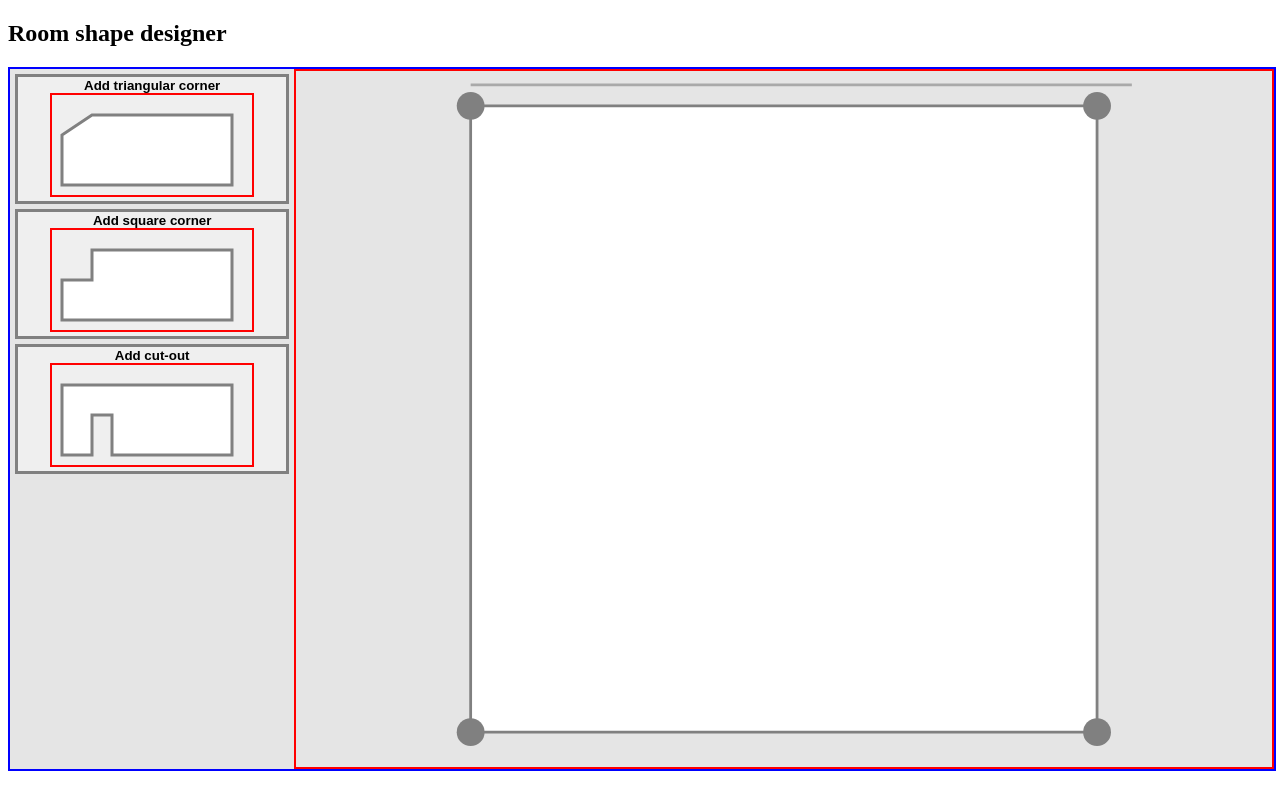
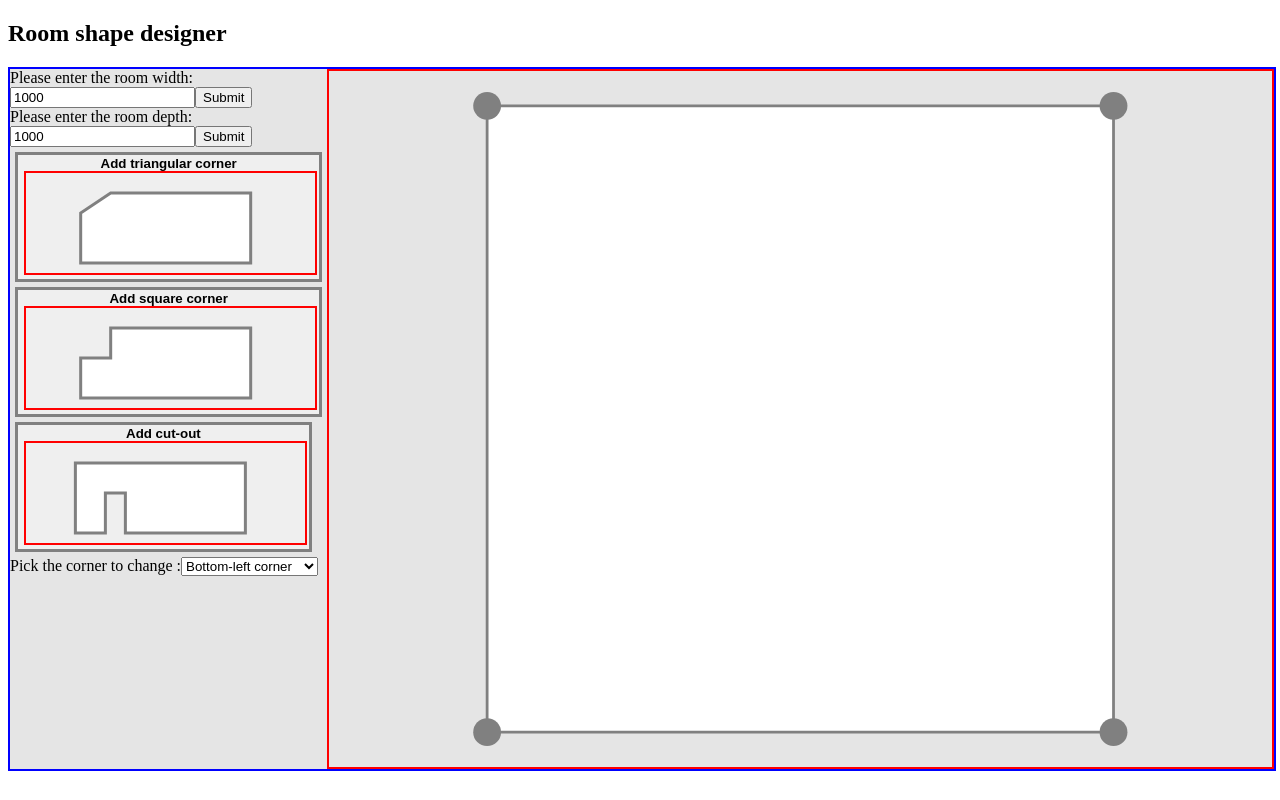
Before and after one commit to JackieJoo/room-shape-designer, a React (Create React App) app: page / in a window 1280 px wide. Both pictures are taken after a click on the button "Add triangular corner". Built offline with nearby package versions, Linux system fonts and the light colour scheme; the HTML template or start-up script is replaced by a standard one.

Commit message:
Added select

```diff
--- a/src/App.css
+++ b/src/App.css
@@ -1,4 +1,5 @@
 svg {
+  width : 100%;
   border : 2px solid red;
   padding : 0;
 }
--- a/src/Editor.js
+++ b/src/Editor.js
@@ -9,26 +9,24 @@ export class Editor extends React.Component
     this.state =
     {
       initialized : false,
+      corner : 'bl', /* bl, tl, tr, br */
+      corners : [],
       states :
       [
         // initial state of the room, this points will have handlers for adding angles and cutouts
         [
-          { x: 1000 * 0.05, y: 1000 * 0.95, order : 0 },
-          { x: 1000 * 0.05, y: 1000 * 0.05, order : 1 },
-          { x: 1000 * 0.95, y: 1000 * 0.05, order : 2 },
-          { x: 1000 * 0.95, y: 1000 * 0.95, order : 3 }
+          { x: 1000 * 0.05, y: 1000 * 0.95 },
+          { x: 1000 * 0.05, y: 1000 * 0.05 },
+          { x: 1000 * 0.95, y: 1000 * 0.05 },
+          { x: 1000 * 0.95, y: 1000 * 0.95 }
         ],
       ],
       action : 'no', /* triag, square, cut */
+      actions : [],
       isReceivedWidth : false,
       isReceivedDepth : false,
       width : 1000, /* svg viewport max width */
       depth : 1000, /* svg viewport max height */
-      lineLength :
-      {
-
-      },
-      // range : [ 0, 1000 ],
       roomCoordinates :
       // { x: 50, y: 1000 },
       //   { x: 50, y: 50 },
@@ -37,26 +35,28 @@ export class Editor extends React.Component
       [
         // use width and depth
         // only points with order properties can be dragged
-        { x: 1000 * 0.05, y: 1000 * 0.95, order : 0 },
-        { x: 1000 * 0.05, y: 1000 * 0.05, order : 1 },
-        { x: 1000 * 0.95, y: 1000 * 0.05, order : 2 },
-        { x: 1000 * 0.95, y: 1000 * 0.95, order : 3 },
+        { x: 1000 * 0.05, y: 1000 * 0.95 },
+        { x: 1000 * 0.05, y: 1000 * 0.05 },
+        { x: 1000 * 0.95, y: 1000 * 0.05 },
+        { x: 1000 * 0.95, y: 1000 * 0.95 },
       ]
     };
 
-    this.handleChangeWidth = this.handleChangeWidth.bind(this);
-    this.handleSubmitWidth = this.handleSubmitWidth.bind(this);
+    this.handleChangeWidth = this.handleChangeWidth.bind( this );
+    this.handleSubmitWidth = this.handleSubmitWidth.bind( this );
 
-    this.handleChangeDepth = this.handleChangeDepth.bind(this);
-    this.handleSubmitDepth = this.handleSubmitDepth.bind(this);
+    this.handleChangeDepth = this.handleChangeDepth.bind( this );
+    this.handleSubmitDepth = this.handleSubmitDepth.bind( this );
 
-    this.addTrianularCorner = this.addTrianularCorner.bind(this);
-    this.addSquareCorner = this.addSquareCorner.bind(this);
-    this.addCutout = this.addCutout.bind(this);
+    this.addTrianularCorner = this.addTrianularCorner.bind( this );
+    this.addSquareCorner = this.addSquareCorner.bind( this );
+    this.addCutoutCorner = this.addCutoutCorner.bind( this );
 
-    this.calculateNewCoordinates = this.calculateNewCoordinates.bind(this);
+    this.handleChangeCorner = this.handleChangeCorner.bind( this );
+    this.handleSubmitCorner = this.handleSubmitCorner.bind( this );
 
-    // this.drag = this.drag.bind(this);
+    this.calculateNewCoordinates = this.calculateNewCoordinates.bind( this );
+
   }
 
   calculateNewCoordinates( state )
@@ -85,7 +85,7 @@ export class Editor extends React.Component
     let pointsStr = points.map( ( el ) => `${el.x},${el.y}` ).join( ' ' );
     console.log( pointsStr );
     console.log( this.state );
-    console.log( this.state.roomCoordinates.toString() === this.state.states[ 0 ].toString() );
+    // console.log( this.state.roomCoordinates.toString() === this.state.states[ 0 ].toString() );
 
     /* Buttons */
 
@@ -103,6 +103,9 @@ export class Editor extends React.Component
       </button>
     )
 
+    // let addSquare;
+    // if( this.state.action === 'square' )
+    // {
       let addSquare = (
         <button id="triangle-button" onClick={this.addSquareCorner}>
           <b>Add square corner</b>
@@ -117,8 +120,10 @@ export class Editor extends React.Component
         </button>
       )
 
+    // }
+
     let addCutout = (
-      <button id="triangle-button" onClick={this.addCutout}>
+      <button id="triangle-button" onClick={this.addCutoutCorner}>
         <b>Add cut-out</b>
         <svg width="200" height="100" className="triangle-icon" viewBox="0 0 200 100" role="img">
           <polygon
@@ -132,50 +137,69 @@ export class Editor extends React.Component
     )
 
     let pick = (
-      <div>Please pick a {this.state.action === 'square' || this.state.action === 'triag' ? 'Please pick a corner' : 'Please pick a wall' }</div>
+      <form onSubmit={this.handleSubmitCorner}>
+        <label>
+          Pick the corner to change :
+          <select value={this.state.corner} onChange={this.handleChangeCorner}>
+            <option value="bl">Bottom-left corner</option>
+            <option value="tl">Top-left corner</option>
+            <option value="tr">Top-right corner</option>
+            <option value="br">Bottom-right corner</option>
+          </select>
+        </label>
+        {/* <input type="submit" value="Submit" /> */}
+      </form>
+      // {/* <div>Please pick a {this.state.action === 'square' || this.state.action === 'triag' ? 'corner' : 'wall' }</div> */}
     )
 
     /* */
 
     let prevCoordinate = points[ 0 ];
-    let prevCoordinate2 = points[ 0 ];
-    let form, dots;
+    // let prevCoordinate2 = points[ 0 ];
+    let form, changeWidth, changeDepth, displayButtons, pickCorner, dots;
 
     // if( !this.state.isReceivedWidth )
     // {
-    //   form = (
-    //     <form onSubmit={this.handleSubmitWidth}>
-    //       <label>
-    //         Please enter the room width:
-    //         <input id="width" type="text" value={this.state.width} onChange={this.handleChangeWidth} />
-    //       </label>
-    //       <input type="submit" value="Submit" />
-    //     </form>
-    //   );
+      changeWidth = (
+        <form onSubmit={this.handleSubmitWidth}>
+          <label>
+            Please enter the room width:
+            <input id="width" type="text" value={this.state.width} onChange={this.handleChangeWidth} />
+          </label>
+          <input type="submit" value="Submit" />
+        </form>
+      );
     // }
     // else if( !this.state.isReceivedDepth )
     // {
-    //   form = (
-    //     <form onSubmit={this.handleSubmitDepth}>
-    //       <label>
-    //         Please enter the room depth:
-    //         <input id="depth" type="text" value={this.state.depth} onChange={this.handleChangeDepth} />
-    //       </label>
-    //       <input type="submit" value="Submit" />
-    //     </form>
-    //   );
+      changeDepth = (
+        <form onSubmit={this.handleSubmitDepth}>
+          <label>
+            Please enter the room depth:
+            <input id="depth" type="text" value={this.state.depth} onChange={this.handleChangeDepth} />
+          </label>
+          <input type="submit" value="Submit" />
+        </form>
+      );
     // }
     // else if( this.state.isReceivedWidth && this.state.isReceivedDepth )
     // {
       // display the menu
-      form = (
+      displayButtons = (
         <div>
           {addTrianular}
           {addSquare}
           {addCutout}
-          {/* {pick} */}
         </div>
       )
+
+      if( this.state.action !== 'no' )
+      pickCorner = (
+        <div>
+          {pick}
+        </div>
+      )
+
     // }
 
     // { x: 50, y: 1000 }, left bottom
@@ -200,13 +224,13 @@ export class Editor extends React.Component
     //   }
     // })
     // console.log( lines )
-    let line = <line x1="50" y1="20" x2="1000" y2="20" stroke="darkgrey" strokeWidth="4" />;
+    // let line = <line x1="50" y1="20" x2="1000" y2="20" stroke="darkgrey" strokeWidth="4" />;
 
     if( this.state.action === 'triag' )
     {
       dots = points.map( ( el, i ) => {
         // return <rect x={ el.x - 20 } y={ el.y - 20 } width="40" height="40" rx="45" fill="grey"/>;
-        return <rect x={ el.x - ( width * 0.04 / 2 ) } y={ el.y - ( width * 0.04 / 2 ) } width={ width * 0.04 } height={ width * 0.04 } rx="45" fill="grey"/>;
+        return <rect x={ el.x - ( width * 0.04 / 2 ) } y={ el.y - ( width * 0.04 / 2 ) } width={ Math.min( width, depth ) * 0.04 } height={ Math.min( width, depth ) * 0.04 } rx="45" fill="grey"/>;
       });
       // console.log( dots )
     }
@@ -214,7 +238,7 @@ export class Editor extends React.Component
     {
       dots = points.map( ( el, i ) =>
       {
-        return <rect x={ el.x - ( width * 0.04 / 2 ) } y={ el.y - ( width * 0.04 / 2 ) } width={ width * 0.04 } height={ width * 0.04 } fill="grey" onMouseDown={( e ) => this.dragSquareCorner( e, i, this.svgPolygon )} />;
+        return <rect x={ el.x - ( width * 0.04 / 2 ) } y={ el.y - ( width * 0.04 / 2 ) } width={ Math.min( width, depth ) * 0.04 } height={ Math.min( width, depth ) * 0.04 } fill="grey" onMouseDown={ ( e ) => this.dragSquareCorner( e, i, this.svgPolygon ) } />;
       });
     }
     else if( this.state.action === 'cut' )
@@ -224,31 +248,33 @@ export class Editor extends React.Component
         if( i > 0 )
         {
           // current = <rect x={ ( prevCoordinate.x + el.x ) / 2 - 25 } y={( prevCoordinate.y + el.y ) / 2 - 25 } width="50" height="50" rx="15" fill="grey"/>;
-          current = <rect x={ ( prevCoordinate.x + el.x ) / 2 - ( width * 0.04 / 2 ) } y={( prevCoordinate.y + el.y ) / 2 - ( width * 0.04 / 2 ) } width={ width * 0.04 } height={ width * 0.04 } rx="15" fill="grey"/>;
+          current = <rect x={ ( prevCoordinate.x + el.x ) / 2 - ( width * 0.04 / 2 ) } y={( prevCoordinate.y + el.y ) / 2 - ( width * 0.04 / 2 ) } width={ Math.min( width, depth ) * 0.04 } height={ Math.min( width, depth ) * 0.04 } rx="15" fill="grey"/>;
           prevCoordinate=el;
           return current;
         }
         else
         {
           // return <rect x={ ( points[ 0 ].x + points[ points.length - 1 ].x ) / 2 - 25 } y={( points[ 0 ].y + points[ points.length - 1 ].y ) / 2 - 25 } width="50" height="50" rx="15" fill="grey"/>;
-          return <rect x={ ( points[ 0 ].x + points[ points.length - 1 ].x ) / 2 - ( width * 0.04 / 2 ) } y={( points[ 0 ].y + points[ points.length - 1 ].y ) / 2 - ( width * 0.04 / 2 ) } width={ width * 0.04 } height={ width * 0.04 } rx="15" fill="grey"/>;
+          return <rect x={ ( points[ 0 ].x + points[ points.length - 1 ].x ) / 2 - ( width * 0.04 / 2 ) } y={( points[ 0 ].y + points[ points.length - 1 ].y ) / 2 - ( width * 0.04 / 2 ) } width={ Math.min( width, depth ) * 0.04 } height={ Math.min( width, depth ) * 0.04 } rx="15" fill="grey"/>;
         }
       })
     }
 
     let states = (
-      <div width="50px"> States : {JSON.stringify( this.states )} </div>
+      <div width="50px"> States : {JSON.stringify( this.state.states )} </div>
     )
 
     return (
       <div className='editor'>
         <div className='interface'>
-        { form }
+        { changeWidth }
+        { changeDepth }
+        { displayButtons }
+        { pickCorner }
         {/* { states } */}
         </div>
         <svg width="100%" viewBox={`0 0 ${this.state.width} ${this.state.depth}`} ref={(svg) => this.svg = svg}>
-          { line }
-          {/* { console.log( this.convertToRange( 1000000 ) ) } */}
+          {/* { line } */}
           <polygon
           fill="white"
           stroke="grey"
@@ -263,9 +289,21 @@ export class Editor extends React.Component
     );
   }
 
+  handleChangeCorner( event )
+  {
+    event.preventDefault();
+    this.setState({ corner : event.target.value });
+  }
+
+  handleSubmitCorner( event )
+  {
+    event.preventDefault();
+  }
+
+  /* */
+
   addTrianularCorner( event )
   {
-
     event.preventDefault();
     this.setState({ action : 'triag' });
   }
@@ -276,7 +314,7 @@ export class Editor extends React.Component
     this.setState({ action : 'square' });
   }
 
-  addCutout( event )
+  addCutoutCorner( event )
   {
     event.preventDefault();
     this.setState({ action : 'cut' });
@@ -296,6 +334,8 @@ export class Editor extends React.Component
     this.setState( ( state ) => ( { isReceivedWidth: true, roomCoordinates : this.calculateNewCoordinates( state ), states : [ this.calculateNewCoordinates( state ) ] } ) );
     // console.log( this.state );
   }
+
+  /* */
 
   handleChangeDepth( event )
   {
@@ -327,7 +367,7 @@ export class Editor extends React.Component
     let point = this.svg.createSVGPoint();
     point.x = event.clientX;
     point.y = event.clientY;
-    point = point.matrixTransform(this.svg.getScreenCTM().inverse());
+    point = point.matrixTransform( this.svg.getScreenCTM().inverse() );
     // this.setState({
     //   dragOffset:
     //   {
@@ -340,6 +380,7 @@ export class Editor extends React.Component
     {
       // let coordinates = { roomCoordinates : [] };
       event.preventDefault();
+      console.log( 'event', event )
       point.x = event.clientX;
       point.y = event.clientY;
       let cursor = point.matrixTransform( this.svg.getScreenCTM().inverse() );
@@ -360,13 +401,13 @@ export class Editor extends React.Component
           roles : bl, tl, tr, br;
         */
 
-        if( index === 1 )
+        // if( index === 1 )
+        if( this.state.corner === 'tl' )
         {
-          console.log( 'one' )
           /* left top corner */
           // coordinates.splice
           // (
-          //   1,
+          //   index,
           //   0,
           //   {
           //     x: state.roomCoordinates[ 0 ].x,
@@ -381,7 +422,8 @@ export class Editor extends React.Component
           //     y : state.roomCoordinates[ state.roomCoordinates.length - 2 ].y
           //   }
           // )
-          // return { roomCoordinates : coordinates.slice() };
+          // console.log( 'coord', coordinates );
+          // return { roomCoordinates : coordinates };
           return {
             roomCoordinates:
             [
@@ -403,7 +445,7 @@ export class Editor extends React.Component
             ]
           };
         }
-        else if( index === 2 )
+        else if( this.state.corner === 'tr' )
         {
           // top right corner
           return {
@@ -427,7 +469,7 @@ export class Editor extends React.Component
             ]
           };
         }
-        else if( index === 3 )
+        else if( this.state.corner === 'br' )
         {
           // bottom right corner
           return {
@@ -451,7 +493,7 @@ export class Editor extends React.Component
             ]
           };
         }
-        else if( index === 0 )
+        else if( this.state.corner === 'bl' )
         {
           // bottom left corner
           return {
@@ -476,7 +518,6 @@ export class Editor extends React.Component
           };
         }
 
-        // return coordinates;
       });
     };
 
@@ -590,7 +631,8 @@ class Sample extends React.Component {
     );
   }
 
-  startDrag = (event, index) => {
+  startDrag = ( event, index ) =>
+  {
     event.preventDefault();
 
     const mousemove = (event) => {
@@ -608,13 +650,13 @@ class Sample extends React.Component {
       })
     };
 
-    const mouseup = (event) => {
-      document.removeEventListener("mousemove", mousemove);
-      document.removeEventListener("mouseup", mouseup);
+    const mouseup = ( event ) => {
+      document.removeEventListener( 'mousemove', mousemove);
+      document.removeEventListener( 'mouseup', mouseup);
     };
 
-    document.addEventListener("mousemove", mousemove);
-    document.addEventListener("mouseup", mouseup);
+    document.addEventListener( 'mousemove', mousemove);
+    document.addEventListener( 'mouseup', mouseup);
   };
 }
 
```
Lines whose indentation alone changed are shown as unchanged.
